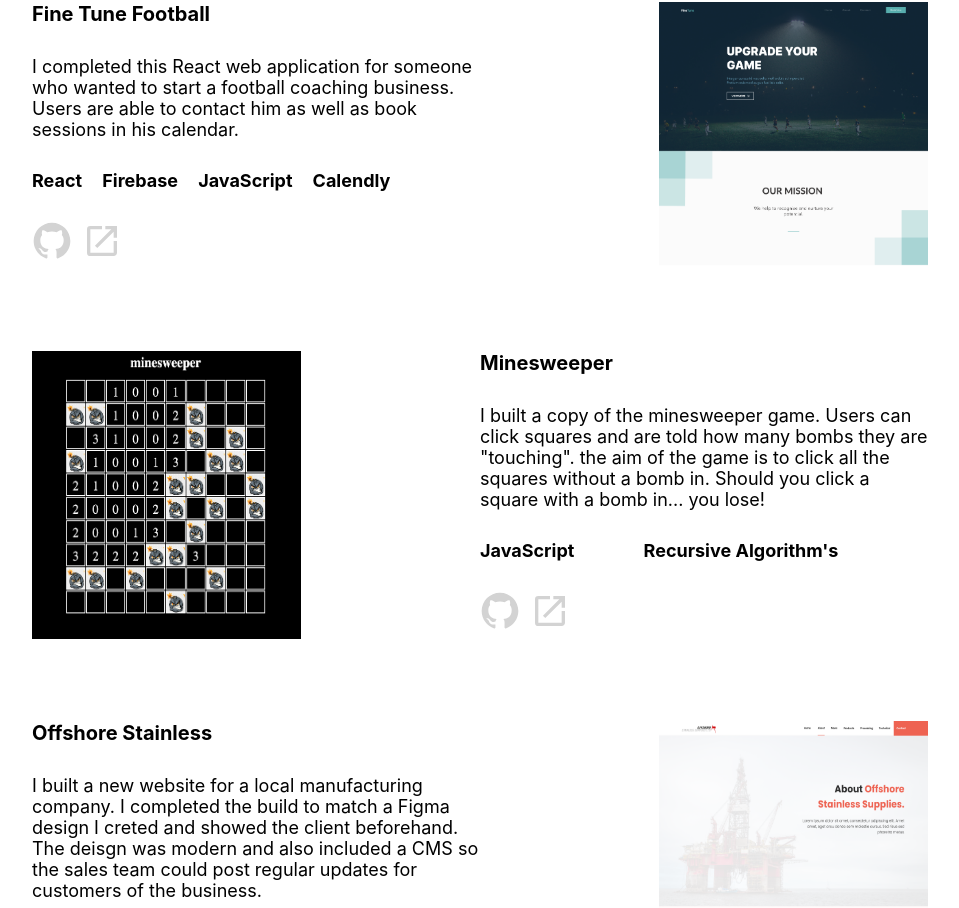
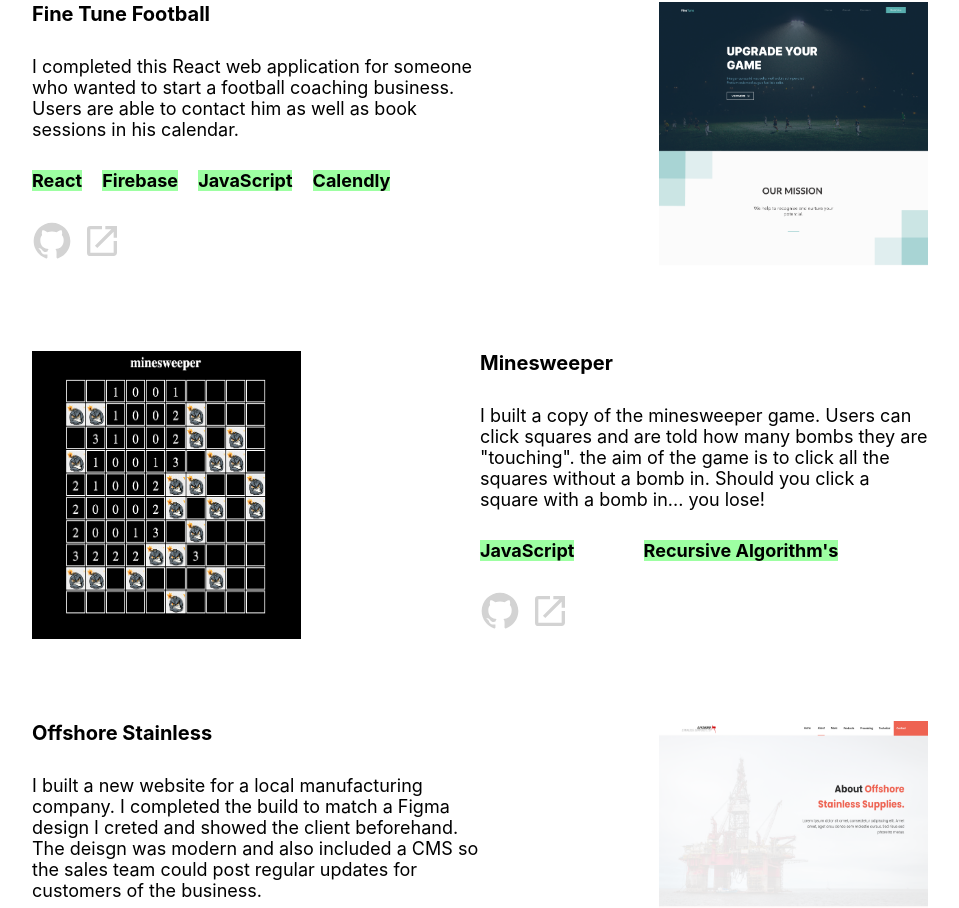
Before and after one commit to sam-joyce/v2-portfolio, a React (Create React App) app: page / in a window 1280 px wide. Shown: the part 1277-2185 px from the top of the page, without its empty margins (160-1119 px from the left). Built offline with nearby package versions, Linux system fonts and the light colour scheme.

Commit message:
projects section highlights added

```diff
--- a/src/components/Projects/Projects.module.scss
+++ b/src/components/Projects/Projects.module.scss
@@ -42,6 +42,7 @@
         span {
           font-size: $font-S;
           font-weight: $heading-font-weight;
+          background-color: #9dffa2;
         }
       }
 
```
